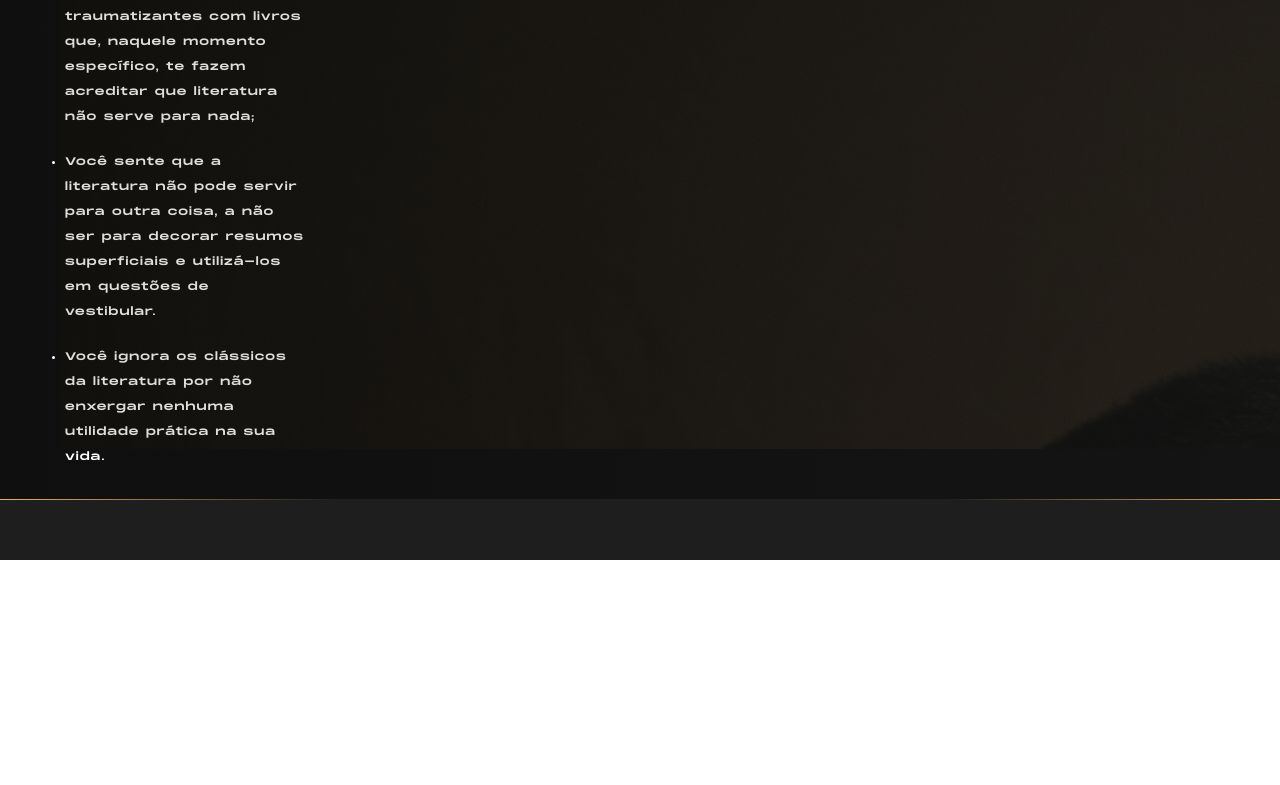
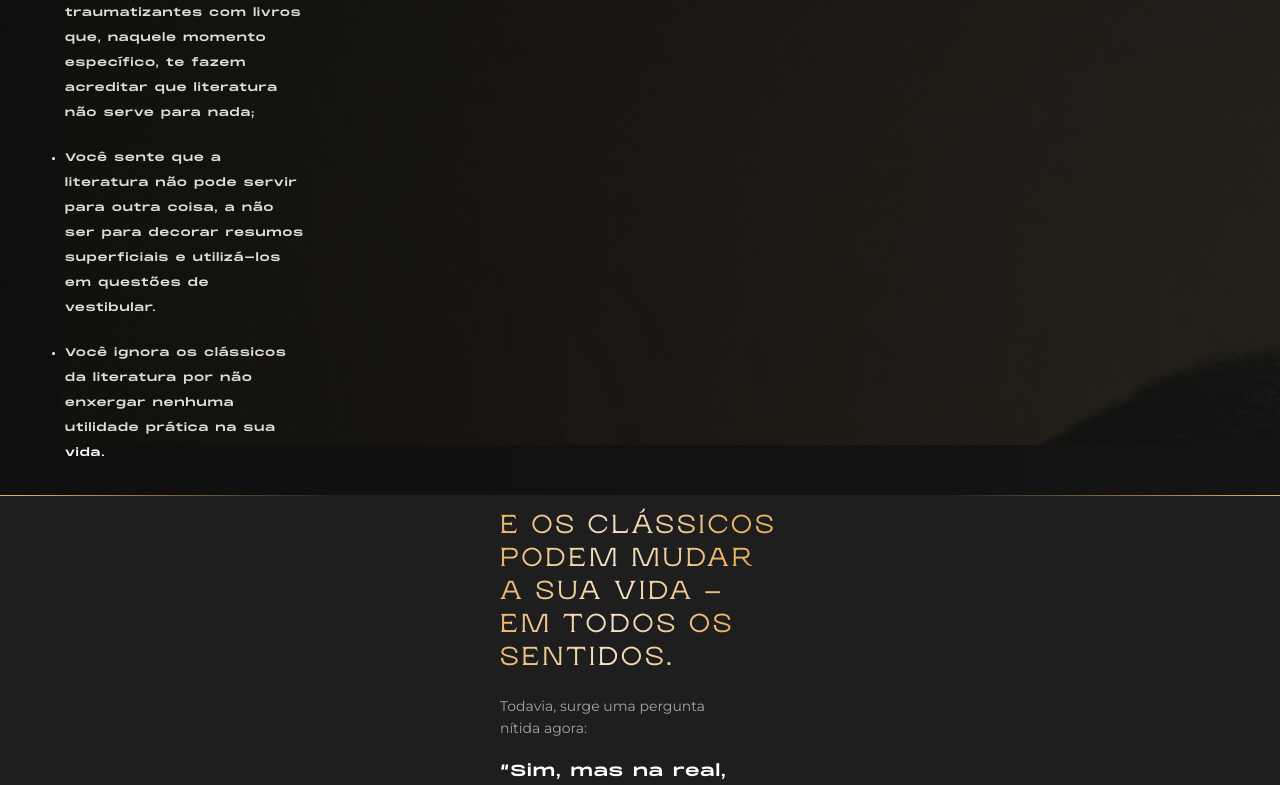
Before and after one commit to MatheusLasserre/matheus-araujo-website, a Next.js app: page /redescobrindo-os-classicos in a window 1280 px wide. Shown: the part 2004-2789 px from the top of the page. Before the commit the page ends 2564 px from the top, so only its background shows below. Built offline with nearby package versions, Linux system fonts and the light colour scheme.

Commit message:
Texto do bloco 4 feito. Falta componente dos cards

```diff
--- a/components/ROC/Bloco4.js
+++ b/components/ROC/Bloco4.js
@@ -4,7 +4,12 @@ import B4Style from '../../styles/Bloco4.module.css'
 function Bloco4() {
     return (
         <div>
-            <div className={B4Style.bloco4background}></div>
+            <div className={B4Style.bloco4background}>
+                <p className={B4Style.goldGradient}>E OS CLÁSSICOS PODEM MUDAR A SUA VIDA – EM TODOS OS SENTIDOS.</p>
+                <p className={B4Style.lightText}>Todavia, surge uma pergunta nítida agora: </p>
+                <p className={B4Style.heavyText}>“Sim, mas na real, <span className={B4Style.blockText}>o que eu ganho na minha vida</span> aprendendo a ler bem os clássicos?”</p>
+
+            </div>
         </div>
     )
 }
--- a/styles/Bloco4.module.css
+++ b/styles/Bloco4.module.css
@@ -1,3 +1,64 @@
 .bloco4background {
-    padding: 3rem;
+    width: 28rem;
+    display: flex;
+    flex-direction: column;
+    align-items: flex-start;
+    justify-content: center;
+    margin: auto;
 }
+
+
+
+
+
+
+
+
+
+
+
+.blockText {
+    font-size: 1.6rem;
+    font-family: MonumentExtended;
+    letter-spacing: 0.15rem;
+    line-height: 2.5rem;
+    background-color: #396F77;
+    margin: 1rem 0;
+    /* border-style: none;
+    box-shadow: 0rem 0.5rem 0 0 #1E1E1E inset ; */
+}
+
+
+.heavyText {
+    font-family: MonumentExtended;
+    font-size: 1.6rem;
+    font-weight: 400;
+    line-height: 2.5rem;
+    padding-right: 3rem;
+    margin: 1rem 0;
+    letter-spacing: 0.15rem;
+    margin-bottom: 5rem;
+
+}
+
+.lightText {
+    font-size: 1.4rem;
+    color: #A5A5A5;
+    line-height: 2.2rem;
+    text-align: left;
+    margin: 1rem 0;
+    padding-right: 5rem;
+
+}
+
+.goldGradient {
+    color: transparent;
+    background-image: linear-gradient(93.87deg, #EAB25E -3.33%, #F4E2C7 40.78%, #EAB25E 83.23%);
+    background-clip: text;
+    font-family: Rasputin;
+    font-weight: 400;
+    font-size: 2.6rem;
+    letter-spacing: 0.3rem;
+    line-height: 3.3rem;
+    margin: 1.2rem 0;
+}
--- a/styles/hero.module.css
+++ b/styles/hero.module.css
@@ -62,23 +62,26 @@
 
 }
 
-.break {
-    display: block;
-}
+
 
 .blockText {
     font-size: 1.6rem;
     font-family: MonumentExtended;
     letter-spacing: 0.21rem;
     background-color: #396F77;
-    margin: 0.4rem auto;
+    margin: 0.2rem auto;
     /* border-style: none;
     box-shadow: 0rem 0.5rem 0 0 #1E1E1E inset ; */
 }
 
+.break {
+    display: block;
+    margin-top: 0.5rem;
+}
+
 .heroTextSpacer {
     display: inline-block;
-    margin-bottom: 1rem;
+    margin-bottom: 0.9rem;
 }
 
 .strong {
```
